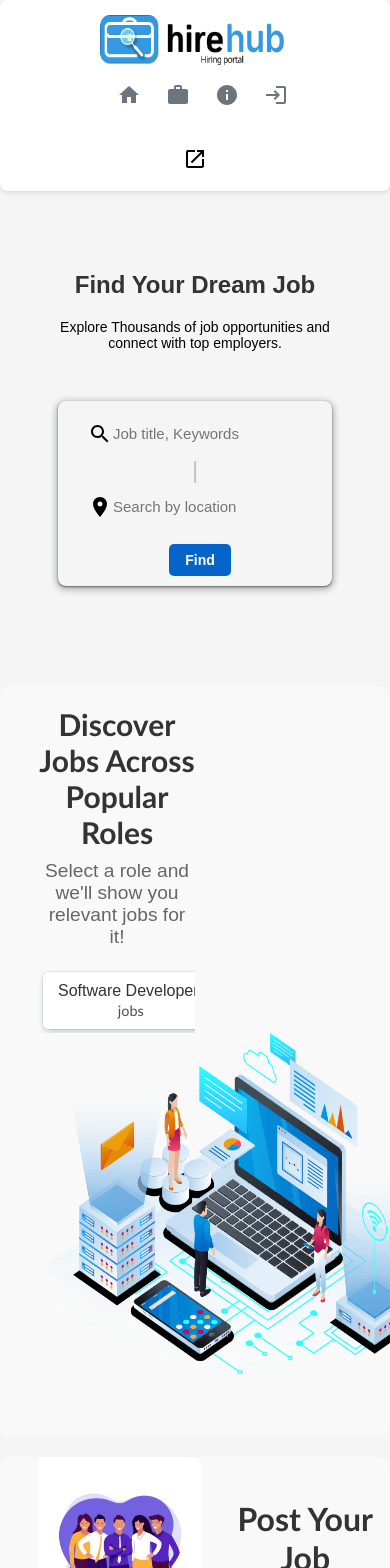
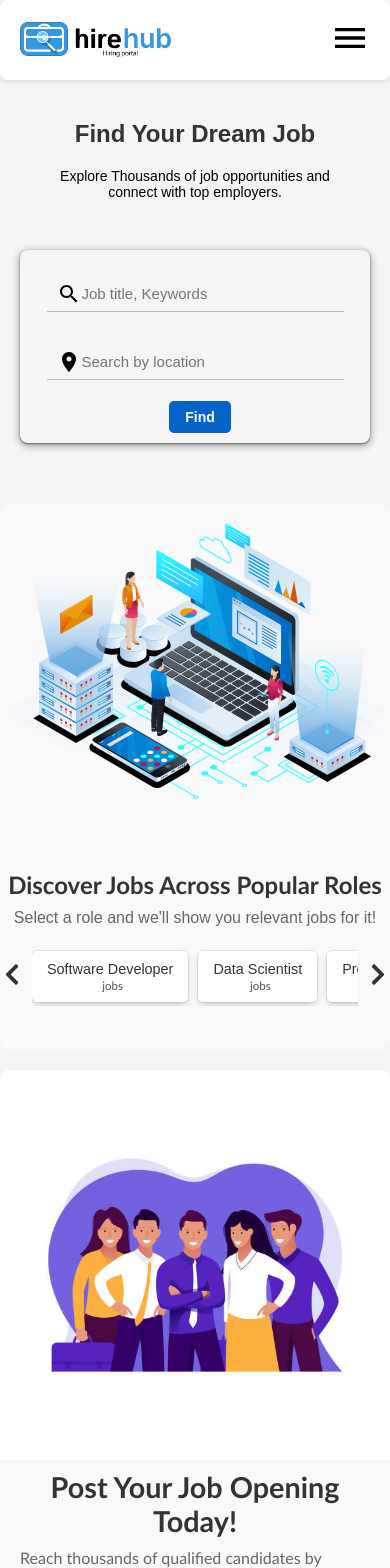
Before and after one commit to Yashgabani845/hiring-portal, a React (Create React App) app in the folder hiring-portal/: page / in a window 390 px wide. Shown: the top 1568 px of the page. Built offline with nearby package versions, Linux system fonts and the light colour scheme.

Commit message:
Make home page reponsive SK

```diff
--- a/hiring-portal/src/CSS/footer.css
+++ b/hiring-portal/src/CSS/footer.css
@@ -79,6 +79,10 @@ body {
     border-top: 1px solid #555;
 }
 
+.flex {
+    display: flex;
+    width: 50%;
+}
 
 @media (max-width: 768px) {
     .footer-container {
@@ -90,11 +94,17 @@ body {
         margin-right: 0;
     }
 
-    .footer-column > h3 {
+    .footer-column>h3 {
         font-size: 1.5rem;
     }
 
     .social-icons {
         justify-content: center;
     }
+
+    .flex {
+        width: 100%;
+        padding: 20px 40px;
+        text-align: left;
+    }
 }
--- a/hiring-portal/src/CSS/herosection.css
+++ b/hiring-portal/src/CSS/herosection.css
@@ -134,12 +134,39 @@
   }
 
   .searchbtn {
-    margin-top: 15px;
+    margin-top: 15px 0px;
+    padding: 0.7rem 3rem;
+  }
+
+  .searchbtn:hover {
+    background-color: #0153ab;
   }
 
   .search-results {
     max-width: 90%;
   }
+
+  .hero-section {
+    padding: 20px;
+  }
+
+  .hero-section center {
+    width: 100%;
+  }
+
+  .searchdiv {
+    width: 90%;
+    border-bottom: 1px solid #bbb;
+    margin: 1rem 0px;
+  }
+
+  .seprate {
+    display: none;
+  }
+
+
+
+
 }
 
 @media (max-width: 480px) {
--- a/hiring-portal/src/CSS/interview.css
+++ b/hiring-portal/src/CSS/interview.css
@@ -63,12 +63,29 @@
 .iimg img:hover {
     transform: scale(1.05);
 }
-@media(max-width:768px){
-    .interview{
+
+@media(max-width:768px) {
+    .interview {
         display: flex;
         width: 100%;
         flex-direction: column-reverse;
         justify-content: center;
-        padding-bottom:5% ;
+        padding-bottom: 5%;
+    }
+
+    .itext-part {
+        padding: 0px 20px;
+    }
+
+    .itext-part .ititle {
+        font-size: 1.8em;
+    }
+
+    .itext-part .islogan {
+        font-size: 1rem;
+    }
+
+    .iimg {
+        justify-content: center;
     }
 }
--- a/hiring-portal/src/CSS/middleview.css
+++ b/hiring-portal/src/CSS/middleview.css
@@ -4,19 +4,19 @@
     border-radius: 10px;
     margin: 20px 0;
     transition: transform 0.3s ease;
+    flex-wrap: wrap;
 }
-
-
 
 .text-part {
     max-width: 50%;
     padding-left: 10%;
     margin-top: 5%;
+    flex: 1 1 300px;
 }
 
 .text-part h1 {
     font-size: 30px;
-    font-family:'Trebuchet MS', 'Lucida Sans Unicode', 'Lucida Grande', 'Lucida Sans', Arial, sans-serif;
+    font-family: 'Trebuchet MS', 'Lucida Sans Unicode', 'Lucida Grande', 'Lucida Sans', Arial, sans-serif;
     color: #333;
     margin-bottom: 10px;
 }
@@ -27,7 +27,6 @@
     width: fit-content;
 }
 
-
 .roles-carousel {
     display: flex;
     align-items: center;
@@ -36,15 +35,13 @@
 
 .roles-list {
     display: flex;
-    overflow-x: scroll;
-    scrollbar-width: none;
-    -ms-overflow-style: none;
+    overflow-x: auto;
     padding: 4px;
+    scroll-snap-type: x mandatory;
 }
 
 .roles-list::-webkit-scrollbar {
-    width: 0;
-    height: 0;
+    display: none;
 }
 
 .role {
@@ -60,7 +57,9 @@
     font-size: 1em;
     cursor: pointer;
     color: #333;
+    scroll-snap-align: start;
 }
+
 .role:hover {
     transform: scale(1.05);
 }
@@ -74,23 +73,126 @@ transform: scale(1.05);
     font-family: 'Gill Sans', 'Gill Sans MT', Calibri, 'Trebuchet MS', sans-serif;
 }
 
+.jobimg {
+    flex: 1 1 300px;
+    display: flex;
+    justify-content: center;
+    margin-top: 20px;
+}
+
 .jobimg img {
-    max-width: 400px;
-    height: 400px;
+    max-width: 100%;
+    height: auto;
     border-radius: 10px;
-    margin-left: 10%;
+}
+
+.scroll-btn {
+    display: none;
 }
 
 @media (max-width: 768px) {
-       .middleview{
-        display: flex;
-        flex-direction:column;
+    .middleview {
+        flex-direction: column;
+        align-items: center;
+    }
+
+    .text-part {
+        max-width: 100%;
+        padding-left: 0;
+        text-align: center;
+    }
+
+    .roles-carousel {
         justify-content: center;
     }
-       .text-part{
-        width: 100%;
+
+    .jobimg {
+        margin-left: 0;
+    }
+
+    .middleview {
+        flex-direction: column-reverse;
+    }
+
+    .jobimg img {
+        width: 60%;
+    }
+
+    .jobimg {
+        text-align: center;
+    }
+
+    .roles-carousel {
+        padding: 0px 2rem;
+        position: relative;
+    }
+
+    .roles-list {
         display: flex;
+        overflow-x: auto;
+        scroll-snap-type: x mandatory;
+    }
+
+    .role {
+        padding: 10px 15px;
+        margin-right: 10px;
+        background-color: #ffffff;
+        box-shadow: rgba(9, 30, 66, 0.25) 0px 4px 8px -2px, rgba(9, 30, 66, 0.08) 0px 0px 0px 1px;
+        border-radius: 5px;
+        white-space: nowrap;
+        display: flex;
+        align-items: center;
         flex-direction: column;
-        justify-content: center;
+        font-size: 1em;
+        cursor: pointer;
+        color: #333;
+        scroll-snap-align: start;
+    }
+
+    .scroll-btn {
+        position: absolute;
+        top: 50%;
+        transform: translateY(-50%);
+        background: none;
+        border: none;
+        cursor: pointer;
+        color: #333;
+        display: block
+    }
+
+    .prev-btn {
+        left: 0;
+    }
+
+    .next-btn {
+        right: 0;
+    }
+
+    .text-part {
+        flex: 1 1 180px;
     }
 }
+
+@media (max-width: 480px) {
+    .text-part h1 {
+        font-size: 24px;
+    }
+
+    .text-part p {
+        font-size: 1em;
+    }
+
+    .role {
+        font-size: 0.9em;
+    }
+
+    .job-count {
+        font-size: 0.8em;
+    }
+
+    .jobimg img {
+        width: 100%;
+    }
+
+
+}
--- a/hiring-portal/src/CSS/navbar.css
+++ b/hiring-portal/src/CSS/navbar.css
@@ -1,16 +1,40 @@
 .navbar {
   display: flex;
-  flex-direction: row;
   align-items: center;
+  justify-content: space-between;
   height: 80px;
   width: 100%;
   background-color: #f8f9fa;
+  padding: 0 20px;
   box-shadow: 0 4px 6px rgba(0, 0, 0, 0.1);
-  padding: 0 20px;
+  position: sticky;
+  top: 0;
+  z-index: 10;
 }
 
+.overlay {
+  position: fixed;
+  top: 80px;
+  /* Adjust this to be below the navbar */
+  left: 0;
+  width: 100%;
+  height: calc(100% - 80px);
+  /* Make the overlay cover below the navbar */
+  background-color: rgba(0, 0, 0, 0.7);
+  display: none;
+  transition: opacity 0.3s ease;
+  opacity: 0;
+  z-index: 5;
+  /* Lower than the navbar */
+}
+
+.overlay.open {
+  display: block;
+  opacity: 1;
+}
+
+
 .hirehublogo {
-  font-family: Georgia, 'Times New Roman', Times, serif;
   font-size: 28px;
   font-weight: bold;
   color: #343a40;
@@ -24,23 +48,21 @@
 
 .icons {
   display: flex;
-  flex-direction: row;
   align-items: center;
-  margin-left: 20px;
-  flex-grow: 1;
+  transition: max-height 0.4s ease;
+  overflow: hidden;
+  max-height: 80px;
+  /* Default for desktop */
 }
 
 .icon {
   display: flex;
-  flex-direction: row;
   align-items: center;
-  margin:  15px;
+  margin: 0 15px;
   font-size: 19px;
   font-weight: 600;
-  font-family: 'Segoe UI', Tahoma, Geneva, Verdana, sans-serif;
   color: #343a40;
   cursor: pointer;
-  position: relative;
 }
 
 .icon svg {
@@ -57,10 +79,6 @@
   display: inline;
 }
 
-.icon:hover span {
-  margin-left: 5px;
-}
-
 .icon.active span::after {
   content: '';
   position: absolute;
@@ -68,9 +86,10 @@
   right: 0;
   bottom: -10px;
   height: 3px;
-  background-color: #007bff;
+  /* background-color: #007bff; */
   border-radius: 2px;
 }
+
 
 .posting {
   display: flex;
@@ -78,15 +97,8 @@
   padding: 10px 20px;
   font-size: 18px;
   font-weight: 400;
-  font-family: 'Segoe UI', Tahoma, Geneva, Verdana, sans-serif;
   color: #0e0c0c;
-  border-radius: 5px;
   cursor: pointer;
-  transition: all 0.3s ease;
-}
-
-.posting span {
-  margin-right: 5px;
 }
 
 .posting-icon {
@@ -98,43 +110,87 @@
   color: #007bff;
 }
 
+.hamburger {
+  display: none;
+  cursor: pointer;
+}
+
+.layout {
+  display: flex;
+}
+
+/* .overlay {
+  position: fixed;
+  top: 0;
+  left: 0;
+  width: 100%;
+  height: 100%;
+  background-color: rgba(0, 0, 0, 0.7);
+  display: none;
+  transition: opacity 0.3s ease;
+  opacity: 0;
+  z-index: 5;
+}
+
+.overlay.open {
+  display: block;
+  opacity: 1;
+} */
+
 @media (max-width: 768px) {
   .navbar {
-    flex-direction: column;
-    height: auto;
-  }
-
-  .logo {
-    margin-bottom: 10px;
+    justify-content: space-between;
   }
 
   .icons {
-    flex-wrap: wrap;
-    justify-content: space-around;
-    margin-bottom: 10px;
+    position: absolute;
+    top: 80px;
+    left: 0;
+    width: 100%;
+    flex-direction: column;
+    align-items: center;
+    background-color: #f8f9fa;
+    max-height: 0;
+    transition: max-height 0.4s ease, flex-direction 0.1s ease;
+    z-index: 10;
+  }
+
+  .icons.open {
+    max-height: 400px;
+    /* Adjust based on your content */
+  }
+
+  .layout.open {
+    flex-direction: column;
   }
 
   .icon {
-    margin: 10px;
+    margin: 1rem 0;
   }
 
   .posting {
-    margin-top: 10px;
-    width: 100%;
-    justify-content: center;
+    margin: 10px 0;
+    padding: 10px;
   }
+
+  .hamburger {
+    display: block;
+    z-index: 10;
+  }
+
+  .icon span {
+    display: inline;
+    /* Keep text for smaller screens */
+  }
+
+  .logoimg {
+    height: 40px;
+  }
+
+  .m-auto {
+    margin: auto;
+  }
+
 }
 
-@media (max-width: 480px) {
-  .icon span {
-    display: none;
-  }
-
-  .icon {
-    margin: 10px;
-  }
-
-  .posting span {
-    display: none;
-  }
-}
+@media (max-width: 480px) {}
--- a/hiring-portal/src/CSS/postview.css
+++ b/hiring-portal/src/CSS/postview.css
@@ -10,7 +10,7 @@
 
 
 .post-img {
-    max-width: 400px;
+    max-width: 500px;
     height: 400px;
     border-radius: 10px;
     overflow: hidden;
@@ -56,3 +56,26 @@
 .post-btn:hover {
     background-color: #0056b3;
 }
+
+@media (max-width: 768px) {
+    .postview {
+        flex-direction: column;
+    }
+
+    .post-img {
+        padding: 0;
+    }
+
+    .ptext-part {
+        max-width: 100%;
+        padding: 0px 20px;
+    }
+
+    .ptext-part h1 {
+        font-size: 1.8em;
+    }
+
+    .ptext-part p {
+        font-size: 1rem;
+    }
+}
--- a/hiring-portal/src/Components/Footer.jsx
+++ b/hiring-portal/src/Components/Footer.jsx
@@ -7,6 +7,8 @@ const Footer = () => {
     return (
         <footer className="footer">
             <div className="footer-container">
+                <div className="flex">
+
                     <div className="footer-column">
                         <h3>Company</h3>
                         <ul>
@@ -23,6 +25,10 @@ const Footer = () => {
                             <li><a href="/">Support</a></li>
                         </ul>
                     </div>
+                </div>
+                <div className="flex">
+
+
                     <div className="footer-column">
                         <h3>Legal</h3>
                         <ul>
@@ -35,9 +41,10 @@ const Footer = () => {
                         <div className="social-icons">
                             <a href="https://www.linkedin.com/in/yash-gabani-527886258/"><FaLinkedin /></a>
                             <a href="https://x.com/Hirehub280355"><FaSquareXTwitter /></a>
-                        <a href="https://github.com/Yashgabani845"><FaGithub/></a>
+                            <a href="https://github.com/Yashgabani845"><FaGithub /></a>
                             <a href="https://www.instagram.com/yash845_/"><FaFacebook /></a>
                             <a href="https://www.instagram.com/yash845_/"><FaInstagram /></a>
+                        </div>
                     </div>
                 </div>
             </div>
--- a/hiring-portal/src/Components/MiddleView.jsx
+++ b/hiring-portal/src/Components/MiddleView.jsx
@@ -1,8 +1,8 @@
-import React from "react";
+import React, { useRef } from "react";
 import "../CSS/middleview.css";
 import jobimg from "../jobs.png";
 import LazyLoad from 'react-lazyload';
-
+import { FaChevronLeft, FaChevronRight } from 'react-icons/fa';
 const roles = [
     { role: "Software Developer", jobs: 38 },
     { role: "Data Scientist", jobs: 24 },
@@ -17,19 +17,36 @@ const roles = [
 ];
 
 const MiddleView = () => {
+    const rolesListRef = useRef(null);
+
+    const scrollNext = () => {
+        const roleWidth = rolesListRef.current.querySelector('.role').offsetWidth;
+        rolesListRef.current.scrollBy({ left: roleWidth + 10, behavior: 'smooth' });
+    };
+
+    const scrollPrev = () => {
+        const roleWidth = rolesListRef.current.querySelector('.role').offsetWidth;
+        rolesListRef.current.scrollBy({ left: -(roleWidth + 10), behavior: 'smooth' });
+    };
     return (
         <div className="middleview">
             <div className="text-part">
                 <h1>Discover Jobs Across Popular Roles</h1>
-            <center>   <p>Select a role and we'll show you relevant jobs for it!</p></center>
-                <div className="roles-carousel">
-                    <div className="roles-list">
+                <center>   <p>Select a role and we'll show you relevant jobs for it!</p></center>
+                <div className="roles-carousel" style={{ padding: '0px 2rem', position: 'relative' }}>
+                    <button className="scroll-btn prev-btn" onClick={scrollPrev} >
+                        <FaChevronLeft size={24} />
+                    </button>
+                    <div className="roles-list" ref={rolesListRef} >
                         {roles.map((item, index) => (
-                            <div className="role" key={index}>
+                            <div className="role" key={index} >
                                 <span>{item.role}</span> <span className="job-count">jobs</span>
                             </div>
                         ))}
                     </div>
+                    <button className="scroll-btn next-btn" onClick={scrollNext}>
+                        <FaChevronRight size={24} />
+                    </button>
                 </div>
             </div>
             <div className="jobimg">
--- a/hiring-portal/src/Components/Navbar.jsx
+++ b/hiring-portal/src/Components/Navbar.jsx
@@ -2,6 +2,8 @@ import React, { useState, useEffect } from "react";
 import { Link, useNavigate, useLocation } from "react-router-dom";
 import axios from 'axios';
 import LazyLoad from 'react-lazyload';
+import MenuIcon from '@mui/icons-material/Menu';
+import CloseIcon from '@mui/icons-material/Close';
 
 import "../CSS/navbar.css";
 import HomeIcon from "@mui/icons-material/Home";
@@ -13,6 +15,10 @@ import LaunchIcon from '@mui/icons-material/Launch';
 import logo from "../logo.png";
 
 const Navbar = () => {
+  const [menuOpen, setMenuOpen] = useState(false);
+  const toggleMenu = () => {
+    setMenuOpen(!menuOpen);
+  };
   const navigate = useNavigate();
   const location = useLocation();
   const [isLoggedIn, setIsLoggedIn] = useState(false);
@@ -46,42 +52,62 @@ const Navbar = () => {
 
   return (
     <div className="navbar">
+      <div className={`overlay ${menuOpen ? 'open' : ''}`} onClick={toggleMenu}></div>
       <div className="hirehublogo">
         <LazyLoad height={40} offset={100} once>
-          <Link to={'/'} > <img className="logoimg" src={logo} alt="Logo" /> </Link>
+          <Link to={'/'} onClick={toggleMenu}><img className="logoimg" src={logo} alt="Logo" /></Link>
         </LazyLoad>
       </div>
-      <div className="icons">
+
+      <div className="hamburger" onClick={toggleMenu}>
+        {menuOpen ? <CloseIcon style={{ fontSize: '2rem' }} /> : <MenuIcon style={{ fontSize: '2.5rem' }} />}
+      </div>
+
+      <div className={`icons ${menuOpen ? 'open' : ''}`}>
+        <div className={`m-auto layout ${menuOpen ? 'open' : ''}`}>
           <div className={`icon home ${activeTab === '/' ? 'active' : ''}`}>
             <HomeIcon />
-          <Link to="/" onClick={() => setActiveTab('/')}><span>Home</span></Link>
+            <Link to="/" onClick={() => { setActiveTab('/'); toggleMenu(); }}>
+              <span>Home</span>
+            </Link>
           </div>
+
           {!hideElements && (
             <>
               <div className={`icon jobs ${activeTab === '/jobcard' ? 'active' : ''}`}>
                 <WorkIcon />
-              <Link to="/jobcard" onClick={() => setActiveTab('/jobcard')}><span>Jobs</span></Link>
+                <Link to="/jobcard" onClick={() => { setActiveTab('/jobcard'); toggleMenu(); }}>
+                  <span>Jobs</span>
+                </Link>
               </div>
+
               <div className={`icon aboutus ${activeTab === '/about' ? 'active' : ''}`}>
                 <InfoIcon />
-              <Link to="/about" onClick={() => setActiveTab('/about')}><span>About</span></Link>
+                <Link to="/about" onClick={() => { setActiveTab('/about'); toggleMenu(); }}>
+                  <span>About</span>
+                </Link>
               </div>
+
               <div className={`icon login ${activeTab === '/profile' ? 'active' : ''}`}>
                 {isLoggedIn ? (
                   <>
                     <AccountCircleIcon />
-                  <Link to="/profile" onClick={() => setActiveTab('/profile')}><span>Profile</span></Link>
+                    <Link to="/profile" onClick={() => { setActiveTab('/profile'); toggleMenu(); }}>
+                      <span>Profile</span>
+                    </Link>
                   </>
                 ) : (
                   <>
                     <LoginIcon />
-                  <Link to="/signin" onClick={() => setActiveTab('/signin')}><span>Login</span></Link>
+                    <Link to="/signin" onClick={() => { setActiveTab('/signin'); toggleMenu(); }}>
+                      <span>Login</span>
+                    </Link>
                   </>
                 )}
               </div>
             </>
           )}
-      </div>
+
           {!hideElements && (
             <div className="posting">
               <span onClick={handlePostJob}>Employer/Post Job</span>
@@ -89,6 +115,9 @@ const Navbar = () => {
             </div>
           )}
         </div>
+      </div>
+    </div>
+
   );
 };
 
```
Also changed, not shown: hiring-portal/src/Components/Homepage.jsx (line endings or trailing spaces). Lines whose indentation alone changed are shown as unchanged.
